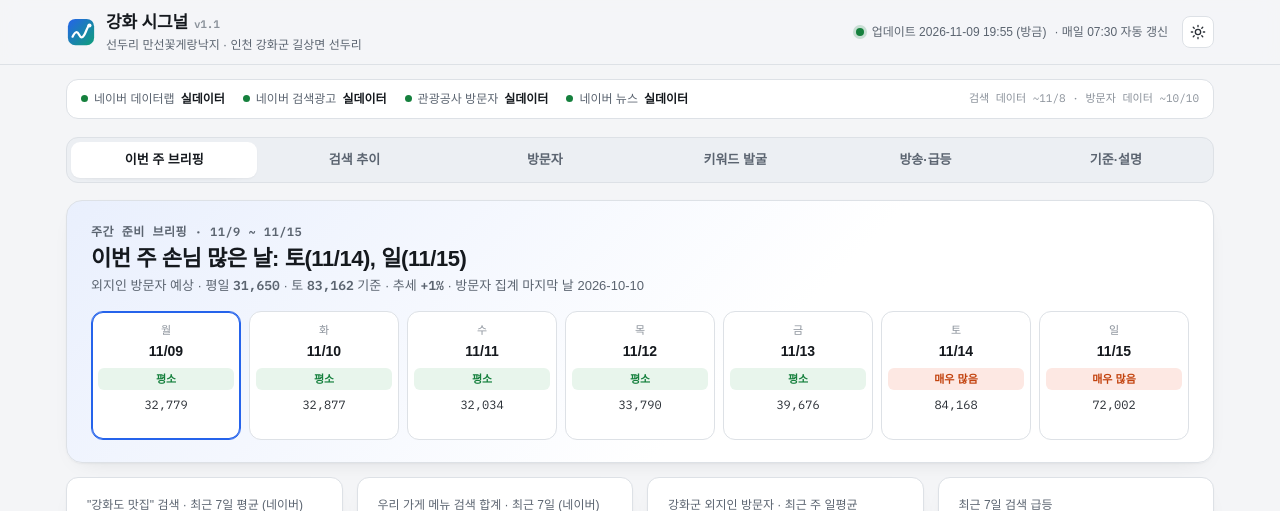
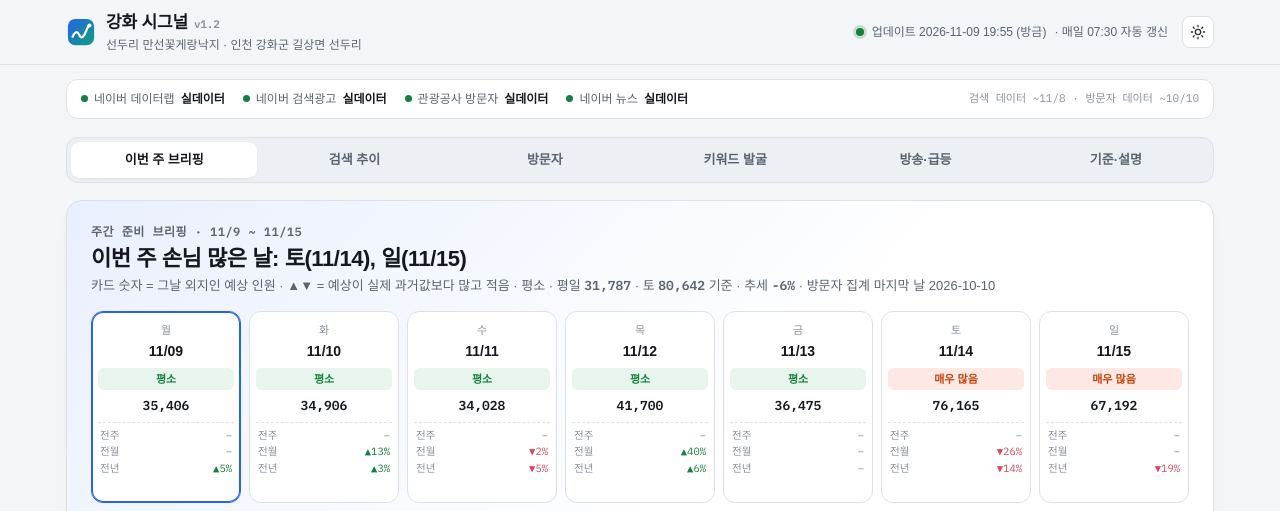
Before and after one commit to coolabc1119-byte/ganghwa-signal, a plain HTML site: page index.html in a window 1280 px wide. Shown: the top 511 px of the page. Drawn offline with nearby package versions, Linux system fonts and the light colour scheme; a web font is replaced by a local one.

Commit message:
v1.2: 브리핑 날짜 카드에 전주·전월·전년 실제 대비 증감, 기준 펼쳐보기, 계절 보정, 스와이프 제거, 연휴 목록 보강
Co-Authored-By: Claude Opus 5.5 <noreply@anthropic.com>
Claude-Session: https://claude.ai/code/session_01GfC5azSATv3csN3sJpaHMH

```diff
--- a/data/brief.json
+++ b/data/brief.json
@@ -2,14 +2,14 @@
  "generated": "2026-11-09",
  "sample": false,
  "last_visitor_data": "2026-10-10",
- "trend_factor": 1.012,
+ "trend_factor": 0.944,
  "weekday_median": {
   "월": 32387,
-  "화": 32484,
-  "수": 31650,
-  "목": 33386,
-  "금": 39202,
-  "토": 83162,
+  "화": 32599,
+  "수": 31787,
+  "목": 35780,
+  "금": 38619,
+  "토": 80642,
   "일": 71141
  },
  "overall_median": 35906,
@@ -20,79 +20,226 @@
   {
    "date": "2026-11-09",
    "wd": "월",
-   "est_visitors": 32779,
-   "ratio": 0.91,
+   "est_visitors": 35406,
+   "ratio": 0.99,
    "level": "normal",
    "yoy_visitors": 33614,
    "tags": [],
-   "vs_weekday_pct": 1,
-   "est_store": null
+   "vs_weekday_pct": 9,
+   "est_store": null,
+   "seasonal": 1.157,
+   "cmp": {
+    "prev_week": {
+     "base": null,
+     "n": 0,
+     "pct": null,
+     "label": "2026-11-02"
+    },
+    "prev_month": {
+     "base": null,
+     "n": 0,
+     "pct": null,
+     "label": "2026-10"
+    },
+    "yoy_month": {
+     "base": 33614,
+     "n": 1,
+     "pct": 5.3,
+     "label": "2025-11"
+    }
+   }
   },
   {
    "date": "2026-11-10",
    "wd": "화",
-   "est_visitors": 32877,
-   "ratio": 0.92,
+   "est_visitors": 34906,
+   "ratio": 0.97,
    "level": "normal",
    "yoy_visitors": 33943,
    "tags": [],
-   "vs_weekday_pct": 1,
-   "est_store": null
+   "vs_weekday_pct": 7,
+   "est_store": null,
+   "seasonal": 1.134,
+   "cmp": {
+    "prev_week": {
+     "base": null,
+     "n": 0,
+     "pct": null,
+     "label": "2026-11-03"
+    },
+    "prev_month": {
+     "base": 30832,
+     "n": 1,
+     "pct": 13.2,
+     "label": "2026-10"
+    },
+    "yoy_month": {
+     "base": 33943,
+     "n": 1,
+     "pct": 2.8,
+     "label": "2025-11"
+    }
+   }
   },
   {
    "date": "2026-11-11",
    "wd": "수",
-   "est_visitors": 32034,
-   "ratio": 0.89,
+   "est_visitors": 34028,
+   "ratio": 0.95,
    "level": "normal",
    "yoy_visitors": 35651,
    "tags": [],
-   "vs_weekday_pct": 1,
-   "est_store": null
+   "vs_weekday_pct": 7,
+   "est_store": null,
+   "seasonal": 1.133,
+   "cmp": {
+    "prev_week": {
+     "base": null,
+     "n": 0,
+     "pct": null,
+     "label": "2026-11-04"
+    },
+    "prev_month": {
+     "base": 34828,
+     "n": 1,
+     "pct": -2.3,
+     "label": "2026-10"
+    },
+    "yoy_month": {
+     "base": 35651,
+     "n": 1,
+     "pct": -4.6,
+     "label": "2025-11"
+    }
+   }
   },
   {
    "date": "2026-11-12",
    "wd": "목",
-   "est_visitors": 33790,
-   "ratio": 0.94,
+   "est_visitors": 41700,
+   "ratio": 1.16,
    "level": "normal",
    "yoy_visitors": 39277,
    "tags": [],
-   "vs_weekday_pct": 1,
-   "est_store": null
+   "vs_weekday_pct": 17,
+   "est_store": null,
+   "seasonal": 1.234,
+   "cmp": {
+    "prev_week": {
+     "base": null,
+     "n": 0,
+     "pct": null,
+     "label": "2026-11-05"
+    },
+    "prev_month": {
+     "base": 29838,
+     "n": 1,
+     "pct": 39.8,
+     "label": "2026-10"
+    },
+    "yoy_month": {
+     "base": 39277,
+     "n": 1,
+     "pct": 6.2,
+     "label": "2025-11"
+    }
+   }
   },
   {
    "date": "2026-11-13",
    "wd": "금",
-   "est_visitors": 39676,
-   "ratio": 1.1,
+   "est_visitors": 36475,
+   "ratio": 1.02,
    "level": "normal",
    "yoy_visitors": null,
    "tags": [],
-   "vs_weekday_pct": 1,
-   "est_store": null
+   "vs_weekday_pct": -6,
+   "est_store": null,
+   "seasonal": 1.0,
+   "cmp": {
+    "prev_week": {
+     "base": null,
+     "n": 0,
+     "pct": null,
+     "label": "2026-11-06"
+    },
+    "prev_month": {
+     "base": null,
+     "n": 0,
+     "pct": null,
+     "label": "2026-10"
+    },
+    "yoy_month": {
+     "base": null,
+     "n": 0,
+     "pct": null,
+     "label": "2025-11"
+    }
+   }
   },
   {
    "date": "2026-11-14",
    "wd": "토",
-   "est_visitors": 84168,
-   "ratio": 2.34,
+   "est_visitors": 76165,
+   "ratio": 2.12,
    "level": "peak",
    "yoy_visitors": null,
    "tags": [],
-   "vs_weekday_pct": 1,
-   "est_store": null
+   "vs_weekday_pct": -6,
+   "est_store": null,
+   "seasonal": 1.0,
+   "cmp": {
+    "prev_week": {
+     "base": null,
+     "n": 0,
+     "pct": null,
+     "label": "2026-11-07"
+    },
+    "prev_month": {
+     "base": 102949,
+     "n": 1,
+     "pct": -26.0,
+     "label": "2026-10"
+    },
+    "yoy_month": {
+     "base": 88504,
+     "n": 1,
+     "pct": -13.9,
+     "label": "2025-11"
+    }
+   }
   },
   {
    "date": "2026-11-15",
    "wd": "일",
-   "est_visitors": 72002,
-   "ratio": 2.01,
+   "est_visitors": 67192,
+   "ratio": 1.87,
    "level": "peak",
    "yoy_visitors": null,
    "tags": [],
-   "vs_weekday_pct": 1,
-   "est_store": null
+   "vs_weekday_pct": -6,
+   "est_store": null,
+   "seasonal": 1.0,
+   "cmp": {
+    "prev_week": {
+     "base": null,
+     "n": 0,
+     "pct": null,
+     "label": "2026-11-08"
+    },
+    "prev_month": {
+     "base": null,
+     "n": 0,
+     "pct": null,
+     "label": "2026-10"
+    },
+    "yoy_month": {
+     "base": 83342,
+     "n": 1,
+     "pct": -19.4,
+     "label": "2025-11"
+    }
+   }
   }
  ],
  "ingredients": [
--- a/data/meta.json
+++ b/data/meta.json
@@ -1,6 +1,6 @@
 {
  "project": "강화 시그널",
- "version": "1.1",
+ "version": "1.2",
  "updated_at": "2026-11-09 19:55 KST",
  "range": [
   "2025-07-12",
--- a/index.html
+++ b/index.html
@@ -126,7 +126,16 @@ input[type=search]{font:inherit;padding:7px 11px;border:1px solid var(--line);bo
 .day .w{font-size:11px;color:var(--faint);font-family:var(--mono)} .day .d{font-size:14px;font-weight:700;margin:2px 0 6px}
 .lv{font-size:11px;font-weight:700;border-radius:6px;padding:3px 0}
 .lv.quiet{background:var(--wait-bg);color:var(--sub)} .lv.normal{background:var(--ok-bg);color:var(--ok)} .lv.busy{background:var(--warn-bg);color:var(--warn)} .lv.peak{background:var(--hot-bg);color:var(--hot)}
-.day .v{font-size:12px;color:var(--ink2);margin-top:6px;font-family:var(--mono)} .day .tg{font-size:10px;color:var(--hot);margin-top:3px;min-height:12px;line-height:1.2}
+.day .v{font-size:13px;font-weight:600;color:var(--ink);margin-top:6px;font-family:var(--mono)}
+.day .cp{margin-top:6px;border-top:1px dashed var(--line);padding-top:5px;display:grid;gap:1px}
+.day .cp div{display:flex;justify-content:space-between;font-size:10.5px;font-family:var(--mono);padding:0 2px}
+.day .cp span:first-child{color:var(--faint);font-family:var(--sans)}
+.day .cp .na{color:var(--faint)}
+details.how{margin-top:14px;font-size:12px;color:var(--sub);border-top:1px solid var(--line);padding-top:10px}
+details.how summary{cursor:pointer;font-weight:600;color:var(--ink2);list-style:none}
+details.how summary::-webkit-details-marker{display:none}
+details.how summary::before{content:"▸ ";color:var(--faint)} details.how[open] summary::before{content:"▾ "}
+details.how ul{margin:8px 0 0;padding-left:18px;line-height:1.75} .day .tg{font-size:10px;color:var(--hot);margin-top:3px;min-height:12px;line-height:1.2}
 .kpi .l{font-size:12px;color:var(--sub)} .kpi .v{font-size:30px;font-weight:600;letter-spacing:-.02em;line-height:1.1;margin:6px 0 4px;font-family:var(--mono)}
 .kpi .dd{display:inline-block;margin-right:10px;font-size:12px;font-family:var(--mono)}
 .ing{display:flex;gap:12px;align-items:flex-start;padding:10px 0;border-bottom:1px solid var(--line2)} .ing:last-child{border-bottom:0}
@@ -190,6 +199,13 @@ tr.ref td{color:var(--sub);background:var(--soft)}
       <h1 id="bsum"></h1>
       <div class="meta" id="bmeta"></div>
       <div class="days" id="bdays"></div>
+      <details class="how"><summary>숫자 기준 보기</summary><ul>
+        <li><b>카드 숫자</b> = 그날 강화군에 올 <b>외지인 예상 인원</b>(한국관광공사 통신사 데이터 기반)</li>
+        <li><b>예상 방법</b> = 최근 8주 같은 요일 중앙값 × 최근 추세(±10%) × 작년 같은 시기 계절 변화 × 연휴·방송 보정</li>
+        <li><b>전주</b> = 지난주 같은 요일 <b>실제</b> 인원 대비 · <b>전월</b> = 지난달 같은 요일 <b>실제 평균</b> 대비 · <b>전년</b> = 작년 같은 달 같은 요일 <b>실제 평균</b> 대비 (연휴는 평균에서 제외)</li>
+        <li><b>"–"</b> = 관광공사 데이터가 약 한 달 늦게 올라와 아직 실제값이 없음 → 매일 아침 자동으로 채워짐</li>
+        <li><b>손님 수준</b> = 예상 ÷ 평소 하루 → 평소 · 많음(1.25배↑) · 매우 많음(1.7배↑)</li>
+      </ul></details>
     </div>
     <div class="grid g4">
       <div class="card kpi" id="k1"></div><div class="card kpi" id="k2"></div><div class="card kpi" id="k3"></div><div class="card kpi" id="k4"></div>
@@ -303,7 +319,7 @@ document.getElementById('theme').onclick=()=>{ const cur=document.documentElemen
 const tabs=[...document.querySelectorAll('.tab')];
 function showTab(p){ tabs.forEach(t=>t.classList.toggle('on',t.dataset.p===p)); document.querySelectorAll('.panel').forEach(s=>s.classList.toggle('on',s.id==='p-'+p)); try{localStorage.setItem('gs-tab',p);}catch(e){} setTimeout(redrawAll,20); }
 tabs.forEach(t=>t.onclick=()=>showTab(t.dataset.p));
-(function(){ let x0=null; document.addEventListener('touchstart',e=>{x0=e.touches[0].clientX;},{passive:true}); document.addEventListener('touchend',e=>{ if(x0==null) return; const dx=e.changedTouches[0].clientX-x0; x0=null; if(Math.abs(dx)<70) return; const i=tabs.findIndex(t=>t.classList.contains('on')); const n=dx<0?i+1:i-1; if(tabs[n]) showTab(tabs[n].dataset.p); },{passive:true}); })();
+// 탭은 상단 버튼으로만 이동 (스와이프 없음)
 
 init().catch(e => { const n=document.getElementById('notice'); n.hidden=false; n.textContent='데이터를 불러오지 못했습니다: '+e.message+' — collect.py를 먼저 실행해 data/ 폴더를 만들어 주세요.'; });
 
@@ -356,6 +372,8 @@ function sel(b){ [...b.parentNode.children].forEach(x=>x.classList.toggle('on',x
 function redrawAll(){ if(!D.meta) return; renderTrend(); renderVisitors(); renderWd(); renderMonthly(); renderMine(); }
 
 /* ---------- 브리핑 ---------- */
+function cpRows(c){ if(!c) return ''; const r=(lab,x)=>{ if(!x||x.pct==null) return `<div><span>${lab}</span><span class="na">–</span></div>`; const p=x.pct; return `<div title="기준 ${fmt(x.base)}명 (${x.n}일 평균)"><span>${lab}</span><span class="${p>=0?'up':'down'}">${p>=0?'▲':'▼'}${Math.abs(p).toFixed(0)}%</span></div>`; };
+  return `<div class="cp">${r('전주',c.prev_week)}${r('전월',c.prev_month)}${r('전년',c.yoy_month)}</div>`; }
 const LV={quiet:'한산',normal:'평소',busy:'많음',peak:'매우 많음'};
 const ACT={more:'더 받기',keep:'평소대로',less:'줄이기',frozen:'냉동 운영'};
 function renderBrief(){
@@ -363,8 +381,8 @@ function renderBrief(){
   const d0=b.days[0].date, d6=b.days[6].date;
   document.getElementById('bweek').textContent = `주간 준비 브리핑 · ${md(d0)} ~ ${md(d6)}`;
   document.getElementById('bsum').textContent = b.summary;
-  document.getElementById('bmeta').innerHTML = `외지인 방문자 예상 · 평일 <b class="mono">${fmt(b.weekday_median['수'])}</b> · 토 <b class="mono">${fmt(b.weekday_median['토'])}</b> 기준 · 추세 <b class="mono">${b.trend_factor>=1?'+':''}${((b.trend_factor-1)*100).toFixed(0)}%</b>` + (b.last_visitor_data?` · 방문자 집계 마지막 날 ${b.last_visitor_data}`:'') + (b.capture_per_10k?` · 가게 비율 1만 명당 ${b.capture_per_10k}`:'');
-  document.getElementById('bdays').innerHTML = b.days.map((d,i)=>`<div class="day ${i===0?'today':''}"><div class="w">${d.wd}</div><div class="d">${d.date.slice(5).replace('-','/')}</div><div class="lv ${d.level}">${LV[d.level]}</div><div class="v">${fmt(d.est_visitors)}</div>${d.est_store!=null?`<div class="v">가게≈${fmt(d.est_store)}</div>`:''}<div class="tg">${d.tags.join(', ')}</div></div>`).join('');
+  document.getElementById('bmeta').innerHTML = `카드 숫자 = 그날 외지인 예상 인원 · ▲▼ = 예상이 실제 과거값보다 많고 적음 · 평소 · 평일 <b class="mono">${fmt(b.weekday_median['수'])}</b> · 토 <b class="mono">${fmt(b.weekday_median['토'])}</b> 기준 · 추세 <b class="mono">${b.trend_factor>=1?'+':''}${((b.trend_factor-1)*100).toFixed(0)}%</b>` + (b.last_visitor_data?` · 방문자 집계 마지막 날 ${b.last_visitor_data}`:'') + (b.capture_per_10k?` · 가게 비율 1만 명당 ${b.capture_per_10k}`:'');
+  document.getElementById('bdays').innerHTML = b.days.map((d,i)=>`<div class="day ${i===0?'today':''}"><div class="w">${d.wd}</div><div class="d">${d.date.slice(5).replace('-','/')}</div><div class="lv ${d.level}">${LV[d.level]}</div><div class="v">${fmt(d.est_visitors)}</div>${d.est_store!=null?`<div class="v">가게≈${fmt(d.est_store)}</div>`:''}${cpRows(d.cmp)}<div class="tg">${d.tags.join(', ')}</div></div>`).join('');
   document.getElementById('bing').innerHTML = b.ingredients.map(i=>`<div class="ing"><div class="act ${i.action}">${ACT[i.action]}</div><div><div class="nm">${i.name}<span>${i.menus.join('·')}</span></div><div class="rs">${i.reasons.length?i.reasons.join(' · '):'특이 신호 없음'}</div></div></div>`).join('');
   document.getElementById('bstaff').innerHTML = b.staff.length? b.staff.map(s=>`<div class="stf"><b class="mono">${s.date.slice(5).replace('-','/')} ${s.wd}</b> — ${s.advice} <span class="muted">(${s.why})</span></div>`).join('') : '<div class="stf muted">이번 주 추가 인원 필요 없음</div>';
   document.getElementById('balerts').innerHTML = b.alerts.length? b.alerts.map(a=>`<div class="al"><span class="d">${a.date.slice(5).replace('-','/')} ${a.wd}</span><span>${a.text}</span></div>`).join('') : '<div class="al muted">30일 안에 연휴·금어기·방송 예정 없음</div>';
```
Also changed, not shown: keywords.json (+24 -1 lines), 1 other file.
